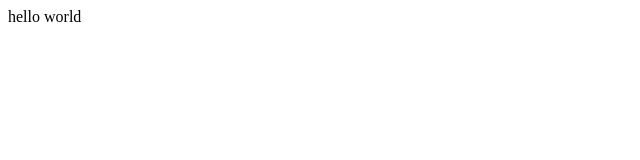
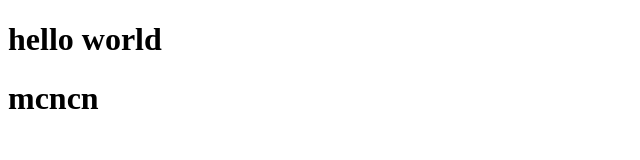
Before and after one commit to willymariino/htmlcss-repo, a plain HTML site: page index.html in a window 1280 px wide. Shown: the whole page, without its empty margins (0-640 px from the left). Drawn offline with Linux system fonts and the light colour scheme.

Commit message:
esercizio 1

```diff
--- a/index.html
+++ b/index.html
@@ -8,7 +8,8 @@
 </head>
 
 <body>
-    hello world
+    <h1>hello world</h1>
+    <h1>mcncn</h1>
 </body>
 
 </html>
```
